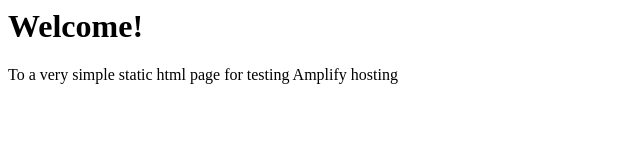
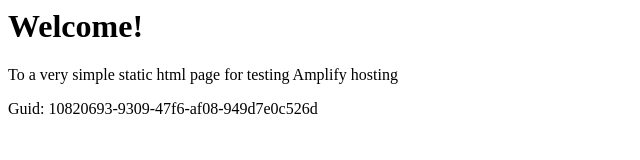
Before and after one commit to aws-aemilia-mxp/Github-PR-Commit-Integration-Test-DoNotTouch-v0-preprod-eu-south-1, a website: page src/index.html in a window 1280 px wide. Shown: the whole page, without its empty margins (0-640 px from the left). Drawn offline with Linux system fonts and the light colour scheme.

Commit message:
commit from integ tests

```diff
--- a/src/index.html
+++ b/src/index.html
@@ -1,3 +1,5 @@
+
+
 <html lang="en">
 
 <head>
@@ -10,6 +12,6 @@
 <body>
     <h1>Welcome!</h1>
     <p>To a very simple static html page for testing Amplify hosting</p>
-</body>
+    <p>Guid: 10820693-9309-47f6-af08-949d7e0c526d</p></body>
 
 </html>
```
